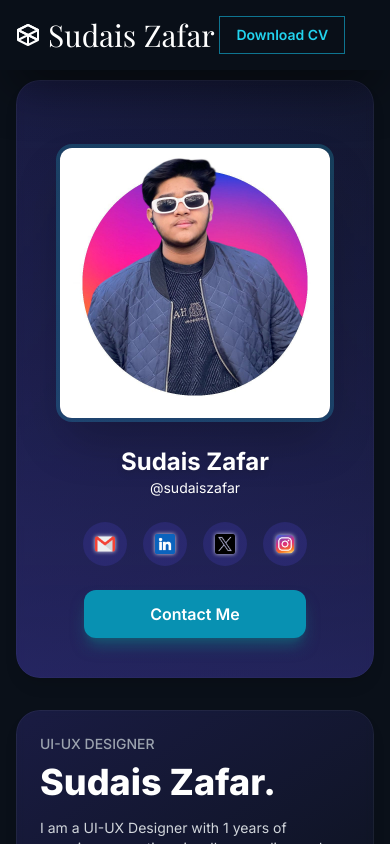
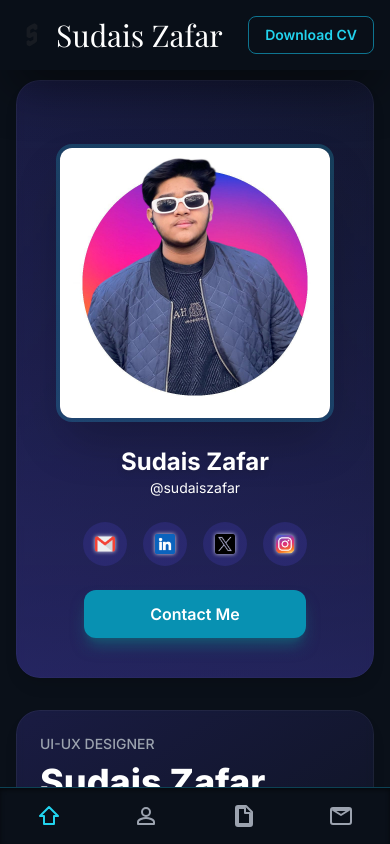
Before and after one commit to Abdul-Rehman-dev0/SudaisZafar-Portfolio, a React (Vite) app in the folder frontend/: page / in a window 390 px wide. Shown: the top 844 px of the page. Built offline with nearby package versions, Linux system fonts and the light colour scheme; a web font is replaced by a local one.

Commit message:
contact me button resolved and navbar responsive

```diff
--- a/frontend/src/components/Navbar.jsx
+++ b/frontend/src/components/Navbar.jsx
@@ -1,15 +1,56 @@
 import React from 'react';
-import { Icon, LogoIcon } from './UtilityComponents';
 
-// Reusable Button Component (Icon Removed and Font Weight Increased)
+// --- 0. Utility Components (Defined Locally) ---
+
+// 1. Utility Icon Component (For mobile menu/other icons)
+export const Icon = ({ path, className = 'w-6 h-6' }) => (
+    <svg
+        className={className}
+        fill="none"
+        viewBox="0 0 24 24"
+        stroke="currentColor"
+        xmlns="http://www.w3.org/2000/svg"
+    >
+        <path strokeLinecap="round" strokeLinejoin="round" strokeWidth={2} d={path} />
+    </svg>
+);
+
+// 2. Logo Icon Component (Updated with your custom SVG)
+export const LogoIcon = ({ className = 'w-6 h-6' }) => {
+    return (
+        <svg
+            className={className}
+            xmlns="http://www.w3.org/2000/svg"
+            viewBox="0 0 38 38"
+            fill="none"
+        >
+            {/* Background Rectangle with Gradient */}
+            <rect width="38" height="37.2567" rx="6" fill="url(#paint0_linear_23_495)"/>
+
+            {/* The Main Logo Path */}
+            <path d="M17.005 26.5L14.505 25L12.505 26.5V29L13.005 31L15.005 32C16.5599 32.6206 17.4343 32.0494 19.005 31C21.8811 29.3976 23.4482 28.486 25.005 26.5V17C24.7286 16.1371 24.2274 15.7094 23.005 15C22.1461 14.6007 21.5839 14.6514 20.505 15L17.005 17V13L20.505 11V12L23.005 13.5L25.505 12V8C25.7185 7.33606 24.3848 6.49707 22.0056 5.00034L22.005 5C19.1308 6.08927 18.1609 6.79941 16.005 8C13.4364 9.48988 12.6144 10.5615 12.505 13V19C12.4338 20.0029 12.4334 20.5611 13.005 21.5L15.005 22.5H17.005L20.505 20.5V24.5L17.005 26.5Z" fill="#171B22"/>
+
+            {/* Gradient Definition (Mandatory for your logo to look correct) */}
+            <defs>
+                <linearGradient id="paint0_linear_23_495" x1="19" y1="0" x2="19" y2="37.2567" gradientUnits="userSpaceOnUse">
+                    <stop stop-color="white"/>
+                    <stop offset="1" stop-color="#929292"/>
+                </linearGradient>
+            </defs>
+        </svg>
+    );
+};
+
+// --- 1. Reusable Button Component ---
 const ActionButton = ({ onClick, href, download, text, className = '' }) => {
-  // 💡 Updated commonClasses: Font weight is set to 'semibold', no icon specific padding/margin
+  // Common Tailwind classes for the button style
   const commonClasses = `
     px-4 py-2 text-sm font-semibold text-cyan-400
     border border-cyan-700
     hover:bg-cyan-700
     hover:text-white
     transition duration-300 ease-in-out
+    rounded-lg
   `;
 
   if (href) {
@@ -21,7 +62,6 @@ const ActionButton = ({ onClick, href, download, text, className = '' }) => {
         role="button"
       >
         <span>{text}</span>
-        {/* Icon removed completely */}
       </a>
     );
   }
@@ -36,9 +76,20 @@ const ActionButton = ({ onClick, href, download, text, className = '' }) => {
   );
 };
 
+// --- 2. Navbar Component ---
 const Navbar = ({ currentPage, setPage }) => {
   const navItems = ['Home', 'About', 'Works', 'Contact'];
 
+  // Icon Mapping (For Mobile Bottom Bar)
+  const navIcons = {
+    home: 'M3 12L12 3L21 12H17V20H7V12H3Z', // Home Icon Path
+    about: 'M12 12C14.21 12 16 10.21 16 8S14.21 4 12 4 8 5.79 8 8 9.79 12 12 12ZM12 14C9.33 14 4 15.33 4 18V20H20V18C20 15.33 14.67 14 12 14Z', // About/User Icon Path
+    works: 'M14 2H6C4.9 2 4 2.9 4 4V20C4 21.1 4.9 22 6 22H18C19.1 22 20 21.1 20 20V8L14 2ZM18 20H6V4H13V9H18V20Z', // Works/File Icon Path
+    contact: 'M20 4H4C2.9 4 2 4.9 2 6V18C2 19.1 2.9 20 4 20H20C21.1 20 22 19.1 22 18V6C22 4.9 21.1 4 20 4ZM20 6L12 11L4 6H20Z', // Contact/Email Icon Path
+  };
+
+
+  // --- Desktop Navigation Link ---
   const NavLink = ({ name }) => {
     const isActive = currentPage === name.toLowerCase();
     const activeStyle = 'text-white border-b-2 border-cyan-400 font-semibold';
@@ -54,38 +105,81 @@ const Navbar = ({ currentPage, setPage }) => {
     );
   };
 
+  // --- Mobile Navigation Link (Icon Only) ---
+  const MobileNavLink = ({ name }) => {
+    const pageKey = name.toLowerCase();
+    const isActive = currentPage === pageKey;
+    const activeStyle = 'text-cyan-400';
+    const inactiveStyle = 'text-gray-400 hover:text-cyan-400 transition duration-200';
+
     return (
-    <nav className="fixed top-0 left-0 right-0 z-50 p-4 bg-[#0A1019]/95 backdrop-blur-md shadow-2xl shadow-black/50">
+      <button
+        onClick={() => setPage(pageKey)}
+        className={`flex flex-col items-center justify-center p-2 flex-1 ${isActive ? activeStyle : inactiveStyle}`}
+        aria-label={`Go to ${name} section`}
+      >
+        {/* Using the locally defined Icon component with SVG paths */}
+        <Icon path={navIcons[pageKey]} className="w-6 h-6"/>
+      </button>
+    );
+  };
+
+
+  return (
+    <>
+      {/* 💻 Desktop Navbar (Top, Visible on md screens and up) */}
+      <nav className="fixed top-0 left-0 right-0 z-50 p-4 bg-[#0A1019]/95 backdrop-blur-md shadow-2xl shadow-black/50 hidden md:block">
         <div className="max-w-7xl mx-auto flex justify-between items-center">
-        {/* Logo and Name - Font size increased to 3xl */}
+          {/* Logo and Name (Uses the updated LogoIcon) */}
           <div className="flex items-center space-x-2 text-white text-3xl font-fancy">
-          <LogoIcon className="w-6 h-6"/>
+            <LogoIcon className="w-8 h-8"/> {/* Increased size slightly for better visibility */}
             <span>Sudais Zafar</span>
           </div>
 
-        {/* Desktop Navigation */}
-        <div className="hidden md:flex items-center space-x-6">
+          {/* Desktop Navigation Links */}
+          <div className="flex items-center space-x-6">
             {navItems.map(item => <NavLink key={item} name={item} />)}
           </div>
 
-        {/* Action Buttons */}
+          {/* Action Button (Download CV) */}
           <div className="flex items-center space-x-3">
-          {/* Download CV Button using new component */}
             <ActionButton
               href="/Sudais_Zafar_CV.pdf"
               download="Sudais_Zafar_CV.pdf"
               text="Download CV"
             />
           </div>
+        </div>
+      </nav>
 
-        {/* Mobile Menu Icon (Placeholder for dropdown if needed) */}
-        <div className="md:hidden">
-          <button className="text-white">
-            <Icon path="M3 12H21M3 6H21M3 18H21" className="w-6 h-6" />
-          </button>
+      {/* 📱 Mobile Top Bar (Logo + Download CV Button) - Visible below md screen size */}
+      <nav className="fixed top-0 left-0 right-0 z-40 p-4 bg-[#0A1019]/95 backdrop-blur-md shadow-2xl shadow-black/50 md:hidden">
+        {/* Changed from a simple div to flex justify-between to align items */}
+        <div className="flex justify-between items-center">
+          {/* Logo and Name (Uses the updated LogoIcon) */}
+          <div className="flex items-center space-x-2 text-white text-3xl font-fancy">
+            <LogoIcon className="w-8 h-8"/> {/* Increased size slightly for better visibility */}
+            <span>Sudais Zafar</span>
+          </div>
+
+          {/* 💡 MOBILE CV DOWNLOAD BUTTON ADDED HERE */}
+          <ActionButton
+              href="/Sudais_Zafar_CV.pdf"
+              download="Sudais_Zafar_CV.pdf"
+              text="Download CV"
+              className="text-sm py-1.5 px-3" // Thoda chhota size mobile ke liye
+          />
+        </div>
+      </nav>
+
+      {/* 📱 Mobile Navigation Bar (Fixed Bottom Border with Icons) */}
+      <div className="fixed bottom-0 left-0 right-0 z-50 md:hidden bg-[#0A1019] border-t border-cyan-700/50 shadow-inner shadow-black/50">
+        <div className="flex justify-around items-center h-14">
+          {/* Render the icon links */}
+          {navItems.map(item => <MobileNavLink key={item} name={item} />)}
         </div>
       </div>
-    </nav>
+    </>
   );
 };
 
--- a/frontend/src/components/ProfileCard.jsx
+++ b/frontend/src/components/ProfileCard.jsx
@@ -81,7 +81,7 @@ const ProfileCard = ({ onContactClick }) => {
           </LinkIcon>
         </div>
 
-        {/* Contact Me Button: This button triggers the page change */}
+        {/* Contact Me Button: Scale effect removed on hover */}
         <button
           onClick={onContactClick} // Yeh App.jsx mein defined setPage('contact') ko call karega
           className="w-4/5 py-3
@@ -95,8 +95,8 @@ const ProfileCard = ({ onContactClick }) => {
           text-white
           shadow-lg shadow-cyan-800/80
 
-          /* Hover: Ghost Button Effect */
-          transition duration-300 transform hover:scale-105
+          /* Hover: Ghost Button Effect - **hover:scale-105 removed** */
+          transition duration-300 transform
           hover:bg-transparent hover:text-cyan-400 hover:border-cyan-400 hover:border-2 hover:shadow-cyan-400/40
           /* Centering text within button */
           flex justify-center items-center">
```
Lines whose indentation alone changed are shown as unchanged.
